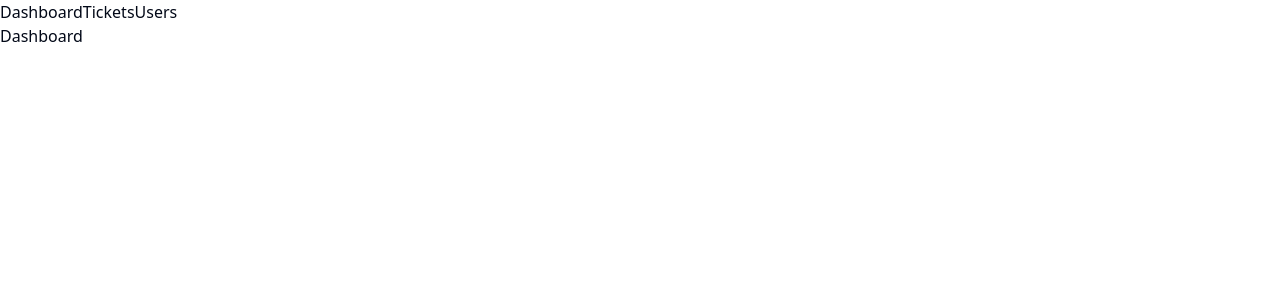
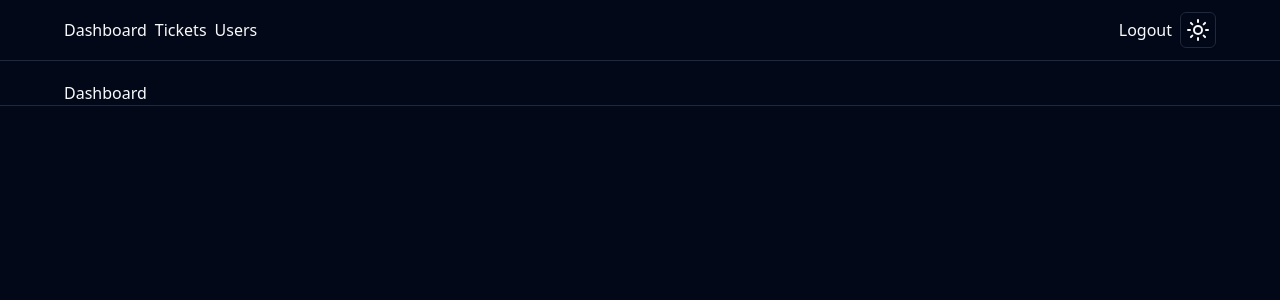
Before and after one commit to missfangfang/TixItUp, a Next.js app: page / in a window 1280 px wide. Shown: the top 300 px of the page. Built offline with nearby package versions, Linux system fonts and the light colour scheme.

Commit message:
[feat] Initialize light/dark mode support

```diff
--- a/app/layout.tsx
+++ b/app/layout.tsx
@@ -2,6 +2,7 @@
 import localFont from 'next/font/local'
 import './globals.css'
 import MainNav from '@/components/MainNav'
+import { ThemeProvider } from '@/components/theme-provider'
 
 const geistSans = localFont({
   src: './fonts/GeistVF.woff',
@@ -29,8 +30,21 @@
       <body
         className={`${geistSans.variable} ${geistMono.variable} antialiased`}
       >
-        <MainNav />
-        {children}
+        <ThemeProvider
+          attribute="class"
+          defaultTheme="dark"
+          enableSystem
+          disableTransitionOnChange
+        >
+          <nav className="mb-5 flex flex-col items-center border-b px-5 py-3">
+            <div className="w-full max-w-6xl">
+              <MainNav />
+            </div>
+          </nav>
+          <main className="flex flex-col items-center border-b">
+            <div className="w-full max-w-6xl">{children}</div>
+          </main>
+        </ThemeProvider>
       </body>
     </html>
   )
--- a/components/MainNav.tsx
+++ b/components/MainNav.tsx
@@ -1,13 +1,20 @@
-import Link from "next/link";
+import Link from 'next/link';
+import ToggleMode from '@/components/ToggleMode';
 
 const MainNav = () => {
   return (
-    <div>
-      <Link href="/">Dashboard</Link>
-      <Link href="/tickets">Tickets</Link>
-      <Link href="/users">Users</Link>
+    <div className="flex justify-between">
+      <div className="flex items-center gap-2">
+        <Link href="/">Dashboard</Link>
+        <Link href="/tickets">Tickets</Link>
+        <Link href="/users">Users</Link>
+      </div>
+      <div className="flex items-center gap-2">
+        <Link href="/">Logout</Link>
+        <ToggleMode />
+      </div>
     </div>
   );
-}
+};
 
 export default MainNav;
--- /dev/null
+++ b/components/ToggleMode.tsx
@@ -0,0 +1,37 @@
+'use client';
+
+import { useTheme } from 'next-themes';
+import { useEffect, useState } from 'react';
+import { Button } from '@/components/ui/button';
+import { Moon, Sun } from 'lucide-react';
+
+const ToggleMode = () => {
+  const { theme, setTheme } = useTheme();
+  const [mounted, setMounted] = useState(false);
+
+  useEffect(() => {
+    setMounted(true);
+  }, []);
+
+  if (!mounted) {
+    return <Button variant="outline" size="icon" disabled={true}></Button>;
+  }
+
+  const dark = theme === 'dark';
+
+  return (
+    <Button
+      variant="outline"
+      size="icon"
+      onClick={() => setTheme(`${dark ? 'light' : 'dark'}`)}
+    >
+      {dark ? (
+        <Sun className="hover: cursor-pointer hover:text-primary" />
+      ) : (
+        <Moon className="hover: cursor-pointer hover:text-primary" />
+      )}
+    </Button>
+  );
+};
+
+export default ToggleMode;
--- /dev/null
+++ b/components/theme-provider.tsx
@@ -0,0 +1,9 @@
+'use client'
+
+import * as React from 'react'
+import { ThemeProvider as NextThemesProvider } from 'next-themes'
+import { type ThemeProviderProps } from 'next-themes/dist/types'
+
+export function ThemeProvider({ children, ...props }: ThemeProviderProps) {
+  return <NextThemesProvider {...props}>{children}</NextThemesProvider>
+}
--- /dev/null
+++ b/components/ui/button.tsx
@@ -0,0 +1,57 @@
+import * as React from "react"
+import { Slot } from "@radix-ui/react-slot"
+import { cva, type VariantProps } from "class-variance-authority"
+
+import { cn } from "@/lib/utils"
+
+const buttonVariants = cva(
+  "inline-flex items-center justify-center whitespace-nowrap rounded-md text-sm font-medium transition-colors focus-visible:outline-none focus-visible:ring-1 focus-visible:ring-ring disabled:pointer-events-none disabled:opacity-50",
+  {
+    variants: {
+      variant: {
+        default:
+          "bg-primary text-primary-foreground shadow hover:bg-primary/90",
+        destructive:
+          "bg-destructive text-destructive-foreground shadow-sm hover:bg-destructive/90",
+        outline:
+          "border border-input bg-background shadow-sm hover:bg-accent hover:text-accent-foreground",
+        secondary:
+          "bg-secondary text-secondary-foreground shadow-sm hover:bg-secondary/80",
+        ghost: "hover:bg-accent hover:text-accent-foreground",
+        link: "text-primary underline-offset-4 hover:underline",
+      },
+      size: {
+        default: "h-9 px-4 py-2",
+        sm: "h-8 rounded-md px-3 text-xs",
+        lg: "h-10 rounded-md px-8",
+        icon: "h-9 w-9",
+      },
+    },
+    defaultVariants: {
+      variant: "default",
+      size: "default",
+    },
+  }
+)
+
+export interface ButtonProps
+  extends React.ButtonHTMLAttributes<HTMLButtonElement>,
+    VariantProps<typeof buttonVariants> {
+  asChild?: boolean
+}
+
+const Button = React.forwardRef<HTMLButtonElement, ButtonProps>(
+  ({ className, variant, size, asChild = false, ...props }, ref) => {
+    const Comp = asChild ? Slot : "button"
+    return (
+      <Comp
+        className={cn(buttonVariants({ variant, size, className }))}
+        ref={ref}
+        {...props}
+      />
+    )
+  }
+)
+Button.displayName = "Button"
+
+export { Button, buttonVariants }
--- a/package.json
+++ b/package.json
@@ -10,10 +10,12 @@
   },
   "dependencies": {
     "@radix-ui/react-icons": "^1.3.0",
+    "@radix-ui/react-slot": "^1.1.0",
     "class-variance-authority": "^0.7.0",
     "clsx": "^2.1.1",
     "lucide-react": "^0.446.0",
     "next": "14.2.13",
+    "next-themes": "^0.3.0",
     "react": "^18",
     "react-dom": "^18",
     "tailwind-merge": "^2.5.2",
```
Also changed, not shown: 2 other files (tests, documents, lock files or other folders).
